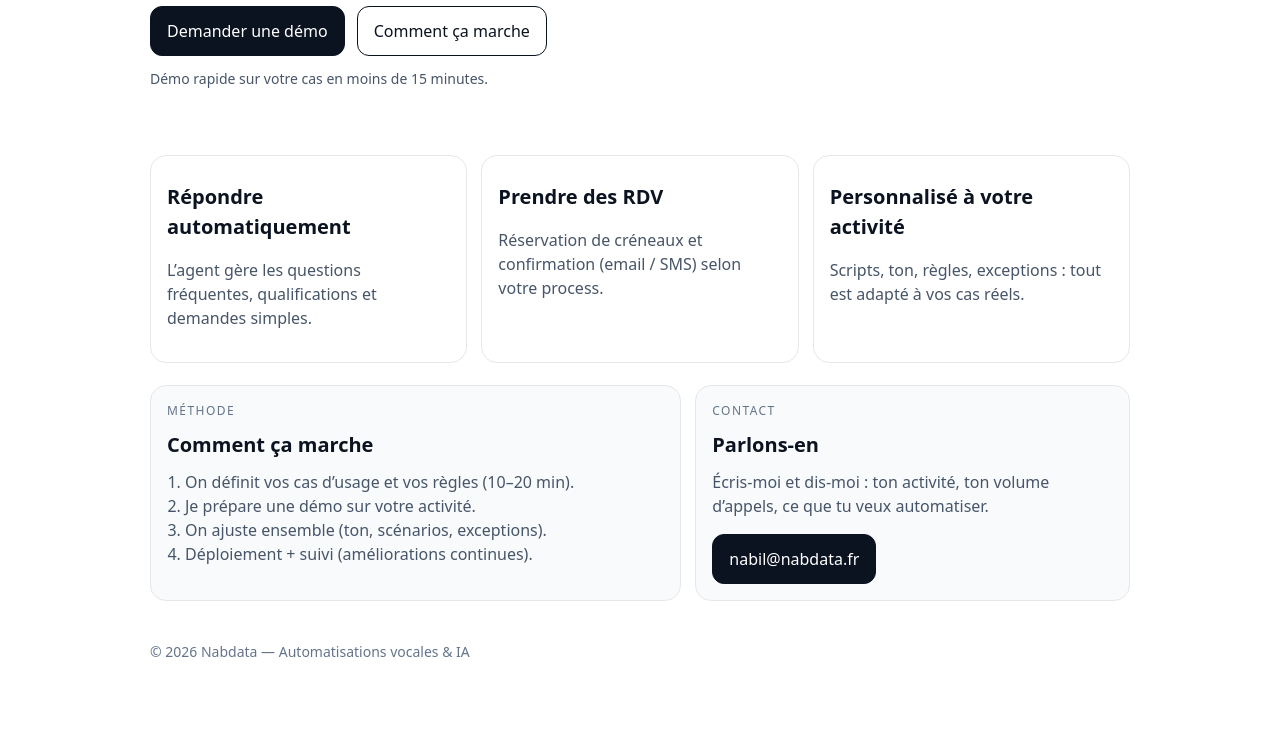
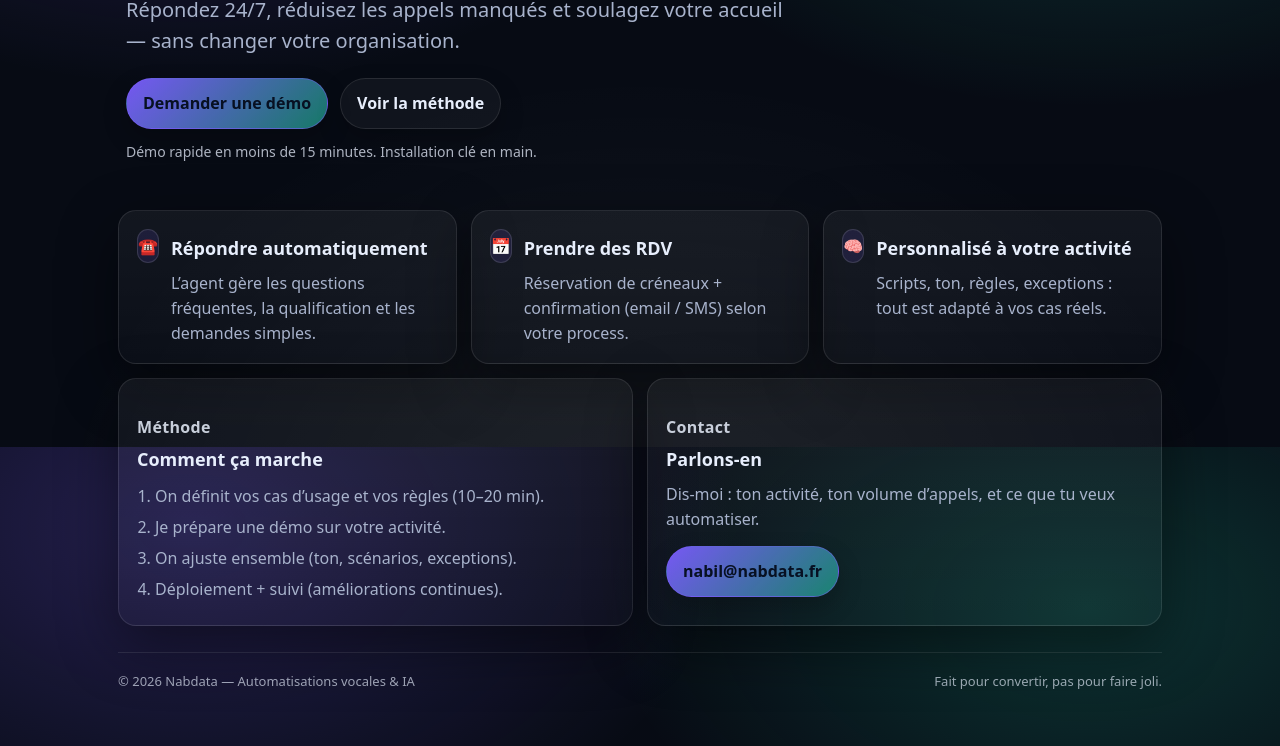
Before and after one commit to Nabilbmk9/nabdata-site, a plain HTML site: page index.html in a window 1280 px wide. Shown: the part 353-1099 px from the top of the page. Before the commit the page ends 1077 px from the top, so only its background shows below. Drawn offline with Linux system fonts and the light colour scheme.

Commit message:
Update index.html

```diff
--- a/index.html
+++ b/index.html
@@ -3,98 +3,248 @@
 <head>
   <meta charset="utf-8" />
   <meta name="viewport" content="width=device-width, initial-scale=1" />
-  <title>Nabdata — Agents vocaux IA & automatisations</title>
-  <meta name="description" content="Automatisations vocales & IA pour les entreprises. Démo rapide sur votre cas." />
+  <title>Nabdata — Agents vocaux IA</title>
+  <meta name="description" content="Agents vocaux IA & automatisations pour les entreprises. Démo rapide sur votre cas." />
+  <meta name="theme-color" content="#0b1220" />
   <style>
-    :root { --max: 980px; }
-    body { margin:0; font-family: system-ui, -apple-system, Segoe UI, Roboto, Arial, sans-serif; color:#0b1220; line-height:1.5; }
-    a { color: inherit; }
-    .wrap { max-width: var(--max); margin: 0 auto; padding: 28px 18px; }
-    .top { display:flex; justify-content:space-between; align-items:center; gap:16px; }
-    .brand { font-weight: 700; letter-spacing: .2px; }
-    .pill { display:inline-block; padding:8px 12px; border:1px solid #d9e1ff; border-radius: 999px; text-decoration:none; }
-    .hero { padding: 56px 0 18px; }
-    h1 { font-size: clamp(30px, 4.5vw, 54px); line-height:1.05; margin: 0 0 14px; }
-    .sub { font-size: clamp(16px, 2.1vw, 20px); color:#334155; max-width: 54ch; }
-    .ctaRow { margin-top: 22px; display:flex; gap:12px; flex-wrap: wrap; }
-    .btn { display:inline-block; padding: 12px 16px; border-radius: 12px; text-decoration:none; border:1px solid #0b1220; }
-    .btn.primary { background:#0b1220; color:#fff; }
-    .grid { display:grid; grid-template-columns: repeat(12, 1fr); gap: 14px; margin-top: 34px; }
-    .card { grid-column: span 12; border:1px solid #e5e7eb; border-radius: 16px; padding: 16px; background:#fff; }
-    @media (min-width: 820px){ .card { grid-column: span 4; } }
-    .kicker { font-size: 12px; text-transform: uppercase; letter-spacing:.12em; color:#64748b; }
-    h2 { margin: 10px 0 10px; font-size: 20px; }
-    .muted { color:#475569; }
-    .section { padding: 22px 0; }
-    .two { display:grid; gap: 14px; grid-template-columns: 1fr; }
-    @media (min-width: 820px){ .two { grid-template-columns: 1.1fr .9fr; } }
-    .box { border:1px solid #e5e7eb; border-radius: 16px; padding: 16px; background: #f8fafc; }
-    footer { padding: 18px 0 34px; color:#64748b; font-size: 14px; }
-    .small { font-size: 14px; color:#475569; }
+    :root{
+      --bg:#070b14;
+      --card:#0b1220;
+      --card2:#0e1730;
+      --text:#e7eefc;
+      --muted:#a8b3cc;
+      --line:rgba(255,255,255,.10);
+      --accent:#7c5cff;
+      --accent2:#23d5ab;
+      --shadow: 0 20px 60px rgba(0,0,0,.45);
+      --radius: 18px;
+      --max: 1080px;
+    }
+
+    *{box-sizing:border-box}
+    html,body{height:100%}
+    body{
+      margin:0;
+      font-family: system-ui, -apple-system, Segoe UI, Roboto, Arial, sans-serif;
+      color:var(--text);
+      background:
+        radial-gradient(900px 600px at 15% 10%, rgba(124,92,255,.25), transparent 60%),
+        radial-gradient(800px 500px at 85% 20%, rgba(35,213,171,.20), transparent 60%),
+        radial-gradient(900px 700px at 50% 110%, rgba(255,255,255,.06), transparent 65%),
+        var(--bg);
+      line-height:1.55;
+    }
+
+    a{color:inherit; text-decoration:none}
+    .wrap{max-width:var(--max); margin:0 auto; padding:28px 18px 54px;}
+    .nav{
+      display:flex; align-items:center; justify-content:space-between; gap:14px;
+      padding:12px 14px;
+      border:1px solid var(--line);
+      background: rgba(11,18,32,.55);
+      backdrop-filter: blur(10px);
+      border-radius: 999px;
+      box-shadow: 0 10px 30px rgba(0,0,0,.25);
+    }
+    .brand{display:flex; align-items:center; gap:10px; font-weight:800; letter-spacing:.2px}
+    .dot{
+      width:10px; height:10px; border-radius:50%;
+      background: linear-gradient(135deg, var(--accent), var(--accent2));
+      box-shadow: 0 0 0 4px rgba(124,92,255,.15);
+    }
+    .navlinks{display:flex; gap:14px; align-items:center}
+    .navlinks a{color:var(--muted); font-size:14px}
+    .navlinks a:hover{color:var(--text)}
+    .btn{
+      display:inline-flex; align-items:center; justify-content:center; gap:10px;
+      padding: 12px 16px;
+      border-radius: 999px;
+      border:1px solid var(--line);
+      background: rgba(255,255,255,.04);
+      color: var(--text);
+      font-weight: 650;
+      box-shadow: 0 10px 25px rgba(0,0,0,.22);
+    }
+    .btn:hover{transform: translateY(-1px); transition:.15s ease}
+    .btn.primary{
+      border: 1px solid rgba(124,92,255,.45);
+      background: linear-gradient(135deg, rgba(124,92,255,.95), rgba(35,213,171,.55));
+      color:#071022;
+    }
+
+    .hero{padding:54px 8px 22px;}
+    .badge{
+      display:inline-flex; align-items:center; gap:8px;
+      padding:8px 12px;
+      border-radius: 999px;
+      border:1px solid var(--line);
+      background: rgba(255,255,255,.04);
+      color: var(--muted);
+      font-size: 13px;
+    }
+    .badge strong{color:var(--text); font-weight:650}
+    h1{
+      margin:16px 0 12px;
+      font-size: clamp(34px, 5vw, 58px);
+      line-height:1.05;
+      letter-spacing: -0.02em;
+    }
+    .lead{
+      margin:0;
+      color: var(--muted);
+      font-size: clamp(16px, 2.1vw, 20px);
+      max-width: 58ch;
+    }
+    .cta{
+      margin-top: 22px;
+      display:flex; gap:12px; flex-wrap:wrap;
+      align-items:center;
+    }
+    .mini{
+      margin-top:12px;
+      color: rgba(231,238,252,.75);
+      font-size: 14px;
+    }
+
+    .grid{
+      margin-top: 26px;
+      display:grid;
+      grid-template-columns: repeat(12, 1fr);
+      gap: 14px;
+    }
+    .card{
+      grid-column: span 12;
+      border: 1px solid var(--line);
+      background: linear-gradient(180deg, rgba(255,255,255,.05), rgba(255,255,255,.02));
+      border-radius: var(--radius);
+      padding: 18px;
+      box-shadow: var(--shadow);
+    }
+    @media (min-width: 860px){
+      .card.third{grid-column: span 4;}
+      .card.half{grid-column: span 6;}
+    }
+    .card h2{margin: 6px 0 8px; font-size:18px}
+    .card p{margin:0; color: var(--muted)}
+    .icon{
+      width:34px; height:34px; border-radius: 12px;
+      display:flex; align-items:center; justify-content:center;
+      border:1px solid rgba(255,255,255,.12);
+      background: rgba(124,92,255,.12);
+    }
+    .row{display:flex; gap:12px; align-items:flex-start}
+    .sectionTitle{
+      margin-top: 18px;
+      color: rgba(231,238,252,.85);
+      font-weight: 700;
+      letter-spacing: .02em;
+    }
+
+    .list{margin:10px 0 0; padding-left: 18px; color: var(--muted)}
+    .list li{margin: 6px 0}
+
+    .footer{
+      margin-top: 26px;
+      display:flex; justify-content:space-between; gap:12px; flex-wrap:wrap;
+      color: rgba(231,238,252,.65);
+      font-size: 13px;
+      border-top: 1px solid var(--line);
+      padding-top: 18px;
+    }
+
+    /* petites améliorations mobile */
+    @media (max-width: 520px){
+      .navlinks{display:none;}
+      .hero{padding-top:36px;}
+    }
   </style>
 </head>
+
 <body>
   <div class="wrap">
-    <div class="top">
-      <div class="brand">Nabdata</div>
-      <a class="pill" href="mailto:nabil@nabdata.fr?subject=Demande%20de%20d%C3%A9mo%20agent%20vocal%20IA">Demander une démo</a>
+    <div class="nav">
+      <div class="brand"><span class="dot"></span> Nabdata</div>
+      <div class="navlinks">
+        <a href="#offre">Offre</a>
+        <a href="#methode">Méthode</a>
+        <a href="#contact">Contact</a>
+      </div>
+      <a class="btn primary" href="mailto:nabil@nabdata.fr?subject=Demande%20de%20d%C3%A9mo%20agent%20vocal%20IA">Demander une démo</a>
     </div>
 
     <div class="hero">
-      <div class="kicker">Agents vocaux IA • Automatisation</div>
+      <div class="badge">⚡ <strong>Agents vocaux IA</strong> • Automatisation • Démo sur votre cas</div>
       <h1>Automatisez vos appels avec un agent vocal IA.</h1>
-      <p class="sub">
+      <p class="lead">
         Répondez 24/7, réduisez les appels manqués et soulagez votre accueil — sans changer votre organisation.
       </p>
-      <div class="ctaRow">
-        <a class="btn primary" href="mailto:nabil@nabdata.fr?subject=Demande%20de%20d%C3%A9mo%20agent%20vocal%20IA&body=Bonjour%2C%0A%0AJ%27aimerais%20une%20d%C3%A9mo%20sur%20notre%20cas%20:%20%0A-%20Activit%C3%A9%20%3A%20%0A-%20Volume%20d%27appels%20%3A%20%0A-%20Objectif%20%3A%20%0A%0AMerci%20%21">Demander une démo</a>
-        <a class="btn" href="#comment">Comment ça marche</a>
+
+      <div class="cta">
+        <a class="btn primary" href="mailto:nabil@nabdata.fr?subject=Demande%20de%20d%C3%A9mo%20agent%20vocal%20IA&body=Bonjour%2C%0A%0AJ%27aimerais%20une%20d%C3%A9mo%20sur%20notre%20cas%20:%0A-%20Activit%C3%A9%20%3A%20%0A-%20Volume%20d%27appels%20%3A%20%0A-%20Objectif%20%3A%20%0A%0AMerci%20!">Demander une démo</a>
+        <a class="btn" href="#methode">Voir la méthode</a>
       </div>
-      <p class="small" style="margin-top:12px;">Démo rapide sur votre cas en moins de 15 minutes.</p>
+
+      <div class="mini">Démo rapide en moins de 15 minutes. Installation clé en main.</div>
     </div>
 
-    <div class="grid">
-      <div class="card">
-        <h2>Répondre automatiquement</h2>
-        <p class="muted">L’agent gère les questions fréquentes, qualifications et demandes simples.</p>
+    <div id="offre" class="grid">
+      <div class="card third">
+        <div class="row">
+          <div class="icon">☎️</div>
+          <div>
+            <h2>Répondre automatiquement</h2>
+            <p>L’agent gère les questions fréquentes, la qualification et les demandes simples.</p>
+          </div>
+        </div>
       </div>
-      <div class="card">
-        <h2>Prendre des RDV</h2>
-        <p class="muted">Réservation de créneaux et confirmation (email / SMS) selon votre process.</p>
+
+      <div class="card third">
+        <div class="row">
+          <div class="icon">📅</div>
+          <div>
+            <h2>Prendre des RDV</h2>
+            <p>Réservation de créneaux + confirmation (email / SMS) selon votre process.</p>
+          </div>
+        </div>
       </div>
-      <div class="card">
-        <h2>Personnalisé à votre activité</h2>
-        <p class="muted">Scripts, ton, règles, exceptions : tout est adapté à vos cas réels.</p>
+
+      <div class="card third">
+        <div class="row">
+          <div class="icon">🧠</div>
+          <div>
+            <h2>Personnalisé à votre activité</h2>
+            <p>Scripts, ton, règles, exceptions : tout est adapté à vos cas réels.</p>
+          </div>
+        </div>
       </div>
-    </div>
 
-    <div id="comment" class="section two">
-      <div class="box">
-        <div class="kicker">Méthode</div>
+      <div id="methode" class="card half">
+        <div class="sectionTitle">Méthode</div>
         <h2>Comment ça marche</h2>
-        <ol class="muted" style="margin:0; padding-left: 18px;">
+        <ol class="list">
           <li>On définit vos cas d’usage et vos règles (10–20 min).</li>
           <li>Je prépare une démo sur votre activité.</li>
           <li>On ajuste ensemble (ton, scénarios, exceptions).</li>
           <li>Déploiement + suivi (améliorations continues).</li>
         </ol>
       </div>
-      <div class="box">
-        <div class="kicker">Contact</div>
+
+      <div id="contact" class="card half">
+        <div class="sectionTitle">Contact</div>
         <h2>Parlons-en</h2>
-        <p class="muted" style="margin-top:0;">
-          Écris-moi et dis-moi : ton activité, ton volume d’appels, ce que tu veux automatiser.
+        <p style="color:var(--muted); margin: 8px 0 14px;">
+          Dis-moi : ton activité, ton volume d’appels, et ce que tu veux automatiser.
         </p>
-        <p style="margin: 0;">
-          <a class="btn primary" href="mailto:nabil@nabdata.fr?subject=Demande%20de%20d%C3%A9mo%20agent%20vocal%20IA">nabil@nabdata.fr</a>
-        </p>
+        <a class="btn primary" href="mailto:nabil@nabdata.fr?subject=Demande%20de%20d%C3%A9mo%20agent%20vocal%20IA">nabil@nabdata.fr</a>
       </div>
     </div>
 
-    <footer>
-      © <span id="y"></span> Nabdata — Automatisations vocales & IA
-    </footer>
+    <div class="footer">
+      <div>© <span id="y"></span> Nabdata — Automatisations vocales & IA</div>
+      <div>Fait pour convertir, pas pour faire joli.</div>
+    </div>
   </div>
+
   <script>
     document.getElementById("y").textContent = new Date().getFullYear();
   </script>
```
